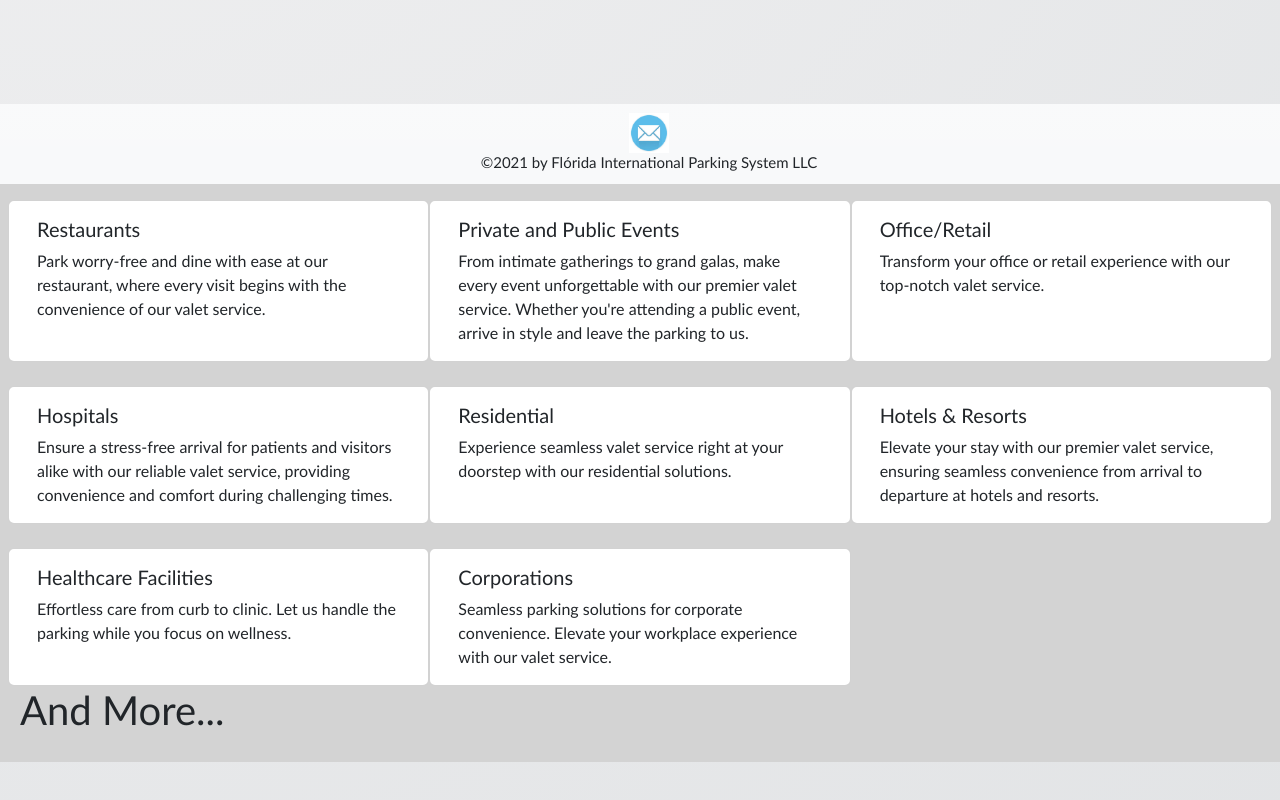
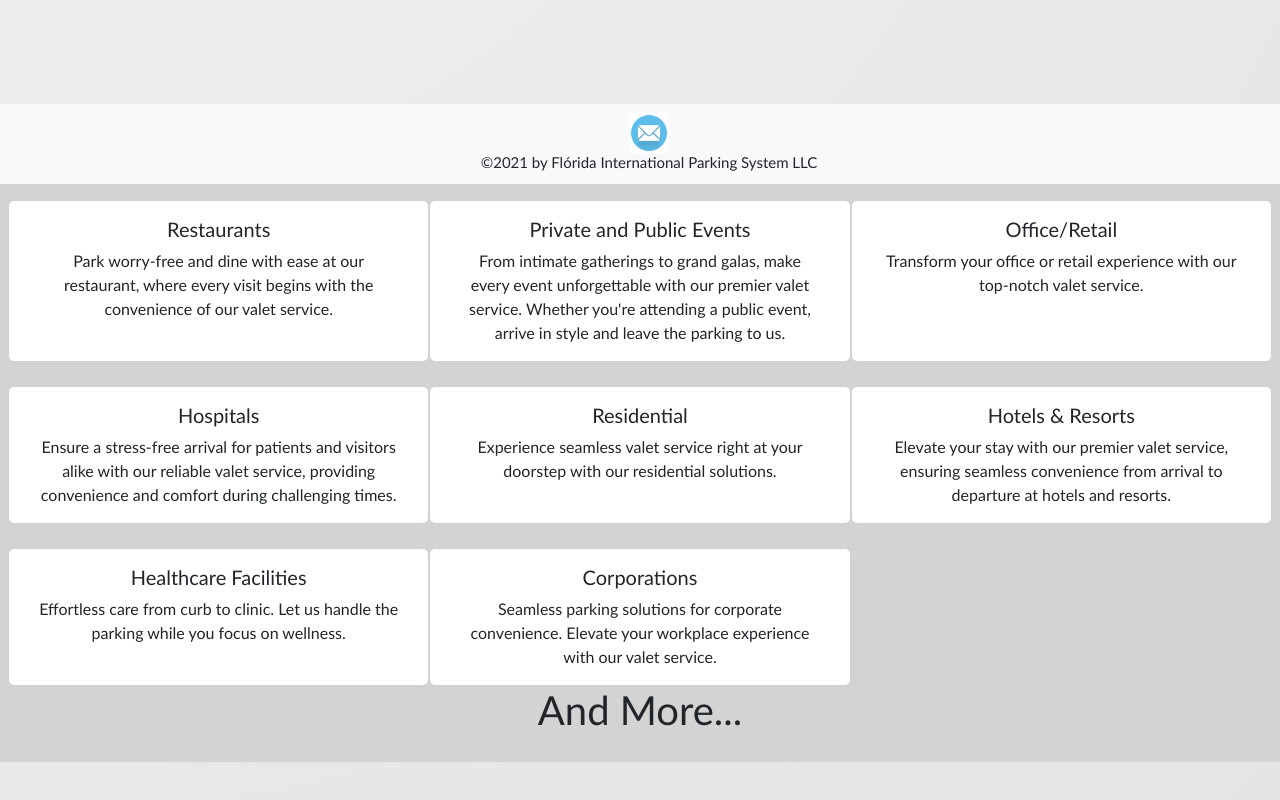
Before and after one commit to humphreyt12/flips-valet-parking, a React (Vite) app: page / in a window 1280 px wide. Shown: the part 616-1416 px from the top of the page. Built offline with nearby package versions, Linux system fonts and the light colour scheme.

Commit message:
commit changes to services.jsx and readme

```diff
--- a/src/components/services/Services.jsx
+++ b/src/components/services/Services.jsx
@@ -8,6 +8,7 @@ const Services = () => {
         // Add your inline styles here
         backgroundColor: "lightgray",
         padding: "20px",
+        textAlign: "center",
     };
 
   return (
--- a/src/components/services/services.scss
+++ b/src/components/services/services.scss
@@ -1,16 +1,15 @@
-// .services{
-//     // height: calc(100vh - 100px);
+.services{
 
-//     h1{
+    h1{
+        text-align: center;
+        align-items: center;
+        color: black;
+        font-size: 80px;
+        border-top: 3px solid black ;
 
-//         text-align: center;
-//         color: black;
-//         font-size: 80px;
-//         border-top: 3px solid black ;
+    }
 
-//     }
-
-//     .card{
-//         display: inline-block;
-//     }
-// }
+    .card{
+        display: inline-block;
+    }
+}
--- a/src/pages/home/home.scss
+++ b/src/pages/home/home.scss
@@ -12,8 +12,8 @@ $breakpoint-xl: 1399.98px;
   height: calc(100vh - 100px);
   position: relative;
 
-    .textContainer{
-        width:  100%;
+  .textContainer {
+    width: 100%;
     height: 100%;
     display: flex;
     flex-direction: column;
@@ -22,20 +22,23 @@ $breakpoint-xl: 1399.98px;
     text-align: center;
     margin-top: 40px;
 
-
-        h1{
+    h1 {
       font-size: 68px;
       color: black;
       text-transform: uppercase;
       text-align: center;
     }
-        img{
+    img {
       width: 20%;
       height: 30%;
       object-fit: cover;
       display: block;
       margin-left: auto;
       margin-right: auto;
+    }
+
+    .services{
+        text-align: center;
     }
   }
 
@@ -55,6 +58,7 @@ $breakpoint-xl: 1399.98px;
         font-size: 10px; // Adjust heading font size for smaller screens
         margin-top: auto; // Adjust margin for smaller screens
         margin-bottom: auto;
+        text-align: center;
       }
     }
   }
@@ -67,23 +71,21 @@ $breakpoint-xl: 1399.98px;
         margin-top: 50px; // Adjust margin for smaller screens
       }
     }
-    .services{
+    .services {
       height: calc(100vh - 100px);
-
+      text-align: center;
       margin-top: 100px;
       position: relative;
       object-fit: cover;
 
-
-        h1{
+      h1 {
         text-align: center;
         color: black;
         font-size: 80px;
-            border-top: 3px solid black ;
-
+        border-top: 3px solid black;
       }
 
-        .Card{
+      .Card {
         display: inline-block;
       }
 
@@ -99,6 +101,7 @@ $breakpoint-xl: 1399.98px;
         .services {
           h1 {
             font-size: 50px; // Adjust heading font size for smaller screens
+            text-align: center;
           }
         }
 
@@ -110,7 +113,6 @@ $breakpoint-xl: 1399.98px;
 
       @media screen and (max-width: $breakpoint-xs) {
         .textContainer {
-
           img {
             width: 60%; // Adjust image width for extra small screens
           }
@@ -122,15 +124,10 @@ $breakpoint-xl: 1399.98px;
 
           h1 {
             font-size: 20px; // Adjust heading font size for extra small screens
-            }
-        }
-
-        // Further reduce font size for text at the bottom for extra small screens
-        p {
-            font-size: 14px;
+            text-align: center;
           }
         }
       }
     }
-
   }
+}
```
Also changed, not shown: 1 other file (tests, documents, lock files or other folders). Lines whose indentation alone changed are shown as unchanged.
